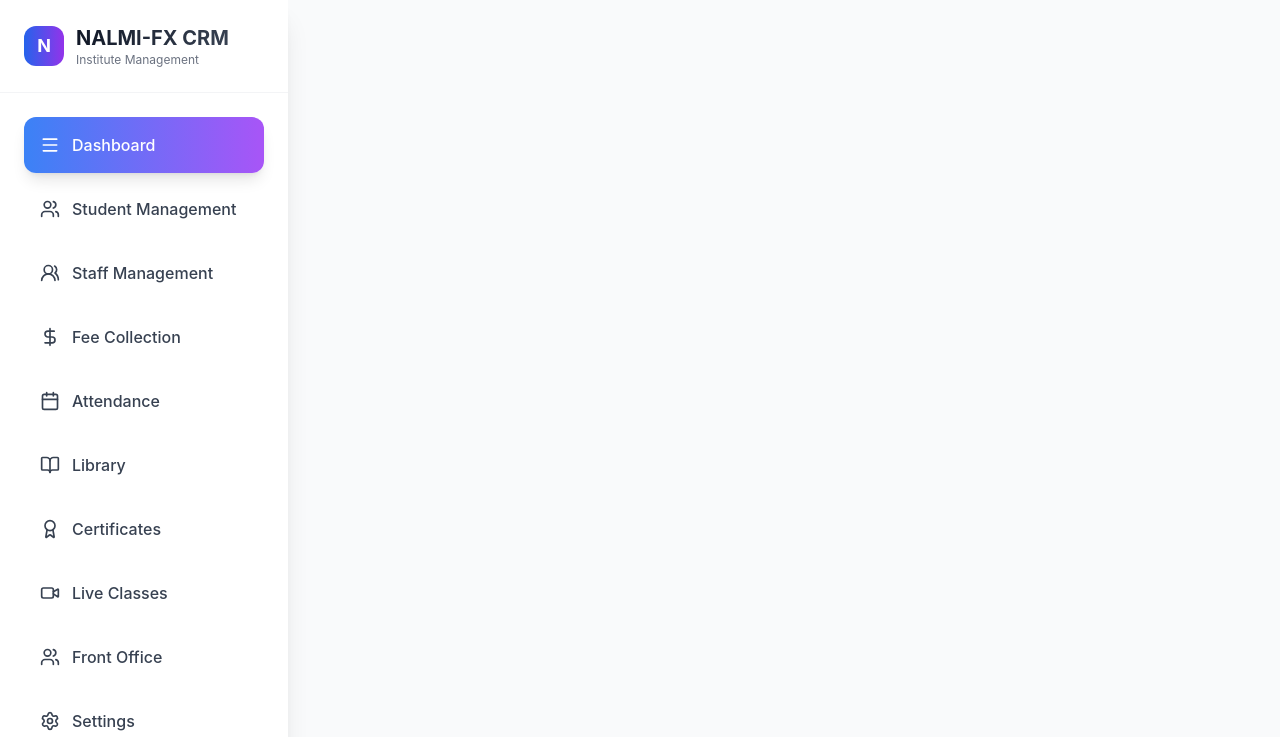
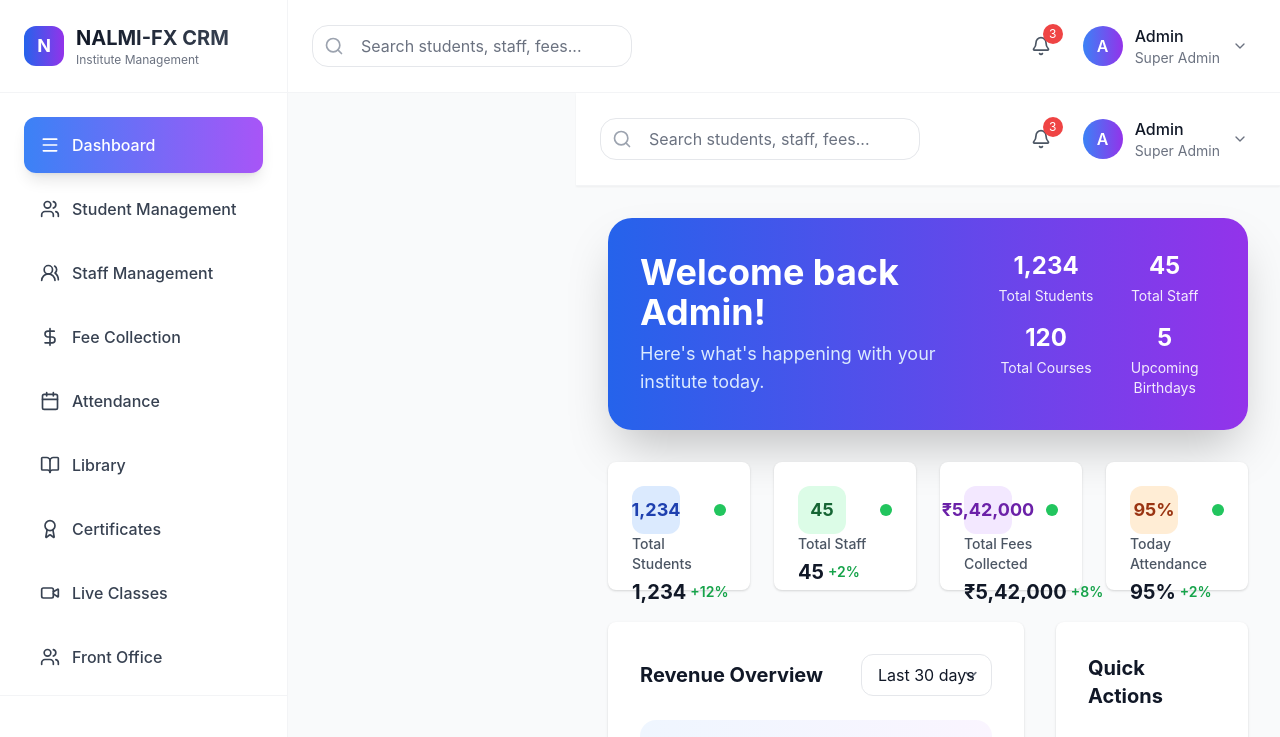
Before and after one commit to OmkarMishr/Finvision-CRM, a React (Vite) app in the folder frontend/: page / in a window 1280 px wide. Shown: the top 737 px of the page. Built offline with nearby package versions, Linux system fonts and the light colour scheme; sample sign-in values are in the browser's storage.

Commit message:
sidebar bug-fix

```diff
--- a/frontend/src/components/layout/Sidebar.jsx
+++ b/frontend/src/components/layout/Sidebar.jsx
@@ -15,7 +15,7 @@ const Sidebar = ({ isOpen, onClose }) => {
   ]
 
   return (
-    <div className={`fixed inset-y-0 left-0 z-50 transform ${isOpen ? 'translate-x-0' : '-translate-x-full'} lg:translate-x-0 lg:static lg:inset-0 bg-white shadow-xl w-72 transition-transform duration-300 ease-in-out`}>
+    <div className={`fixed top-0 left-0 z-50 h-screen w-72 bg-white border-r border-gray-100 transform transition-transform duration-300 ${isOpen ? 'translate-x-0' : '-translate-x-full'} lg:translate-x-0`}>
       <div className="h-full flex flex-col">
         {/* Logo */}
         <div className="p-6 border-b border-gray-100">
```
